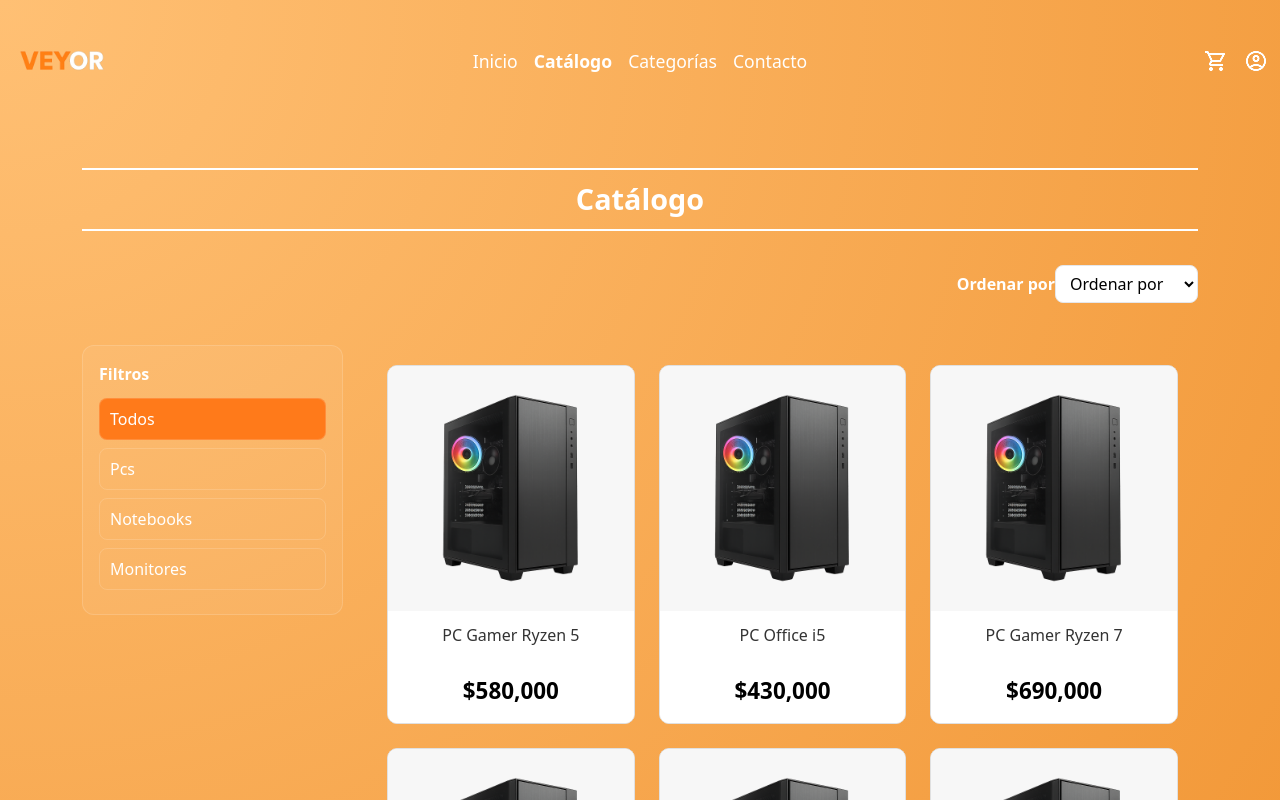
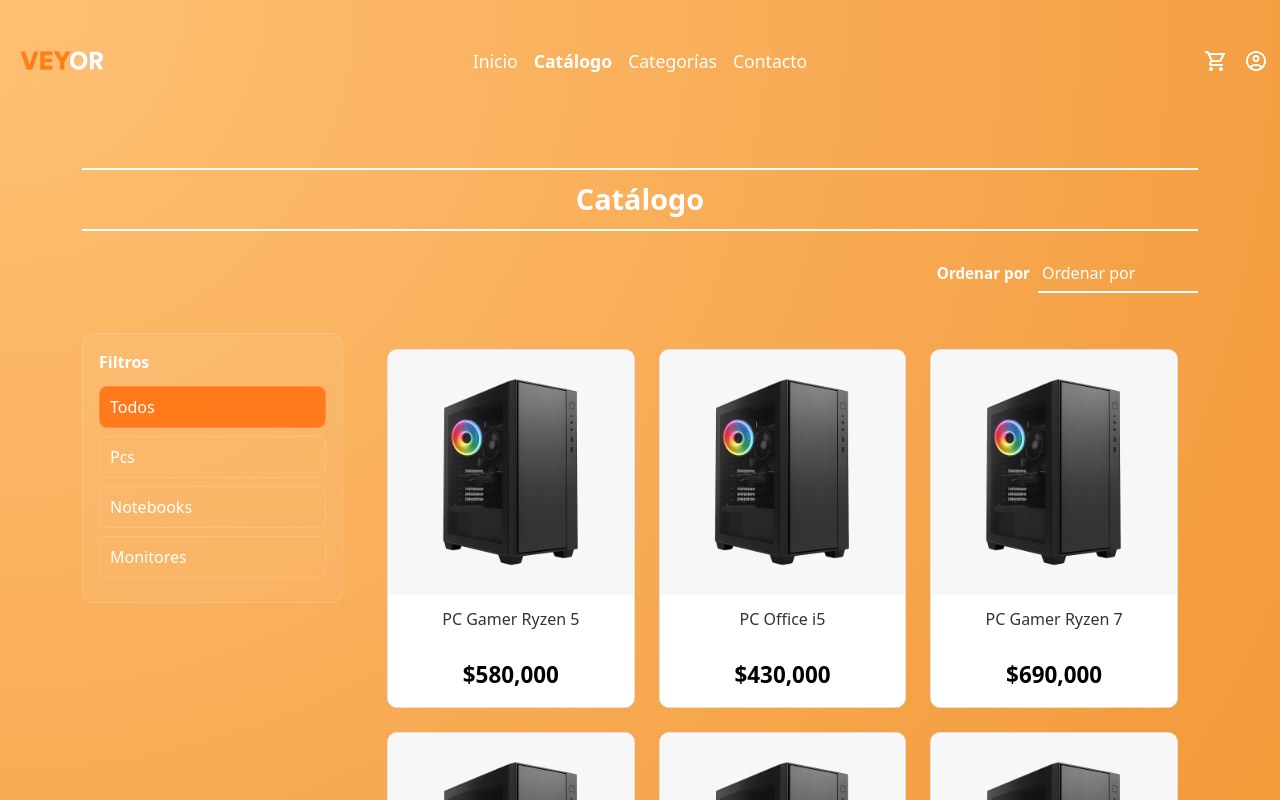
Before and after one commit to pablovenica7/Tech-Ecommerce, a React (Vite) app: page /catalogo in a window 1280 px wide. Shown: the top 800 px of the page. Built offline with nearby package versions, Linux system fonts and the light colour scheme.

Commit message:
Update index.css

```diff
--- a/src/index.css
+++ b/src/index.css
@@ -12,7 +12,7 @@
   --card: #ffffff;
   --cta: #2e7df6;
   --shadow: 0 10px 24px rgba(0,0,0,.10);
-  --nav-h: 100px; /* desktop por defecto (logo 100px) */
+  --nav-h: 100px;
 }
 @media (max-width: 991.98px) { :root { --nav-h: 64px; } }
 @media (max-width: 575.98px) { :root { --nav-h: 56px; } }
@@ -165,7 +165,7 @@ footer h5 { color: #000; font-weight: 600; margin-bottom: 1rem; }
 
 .product-link {
   color: inherit;
-  text-decoration: none;   /* quita el subrayado */
+  text-decoration: none;
   display: flex;
   flex-direction: column;
   height: 100%;
@@ -312,13 +312,13 @@ footer h5 { color: #000; font-weight: 600; margin-bottom: 1rem; }
   border: 1px solid rgba(255,255,255,0.15);
   border-radius: 12px;
   padding: 16px;
-  margin-top: 90px;
+  margin-top: 78px;
 }
 
 .filtros-header {
   color: #fff;
   font-weight: 700;
-  margin-bottom: 12px;
+  margin-bottom: 12px;  /* sin líneas */
 }
 
 .filtro-btn {
@@ -337,18 +337,38 @@ footer h5 { color: #000; font-weight: 600; margin-bottom: 1rem; }
 .filtro-btn:hover { background: #ff7a1a; color: #fff; }
 .filtro-btn.active { background: #ff7a1a; color: #fff; }
 
+/* ==== Ordenar por (minimalista, alineado a la derecha) ==== */
 .ordenar-box {
-  color: #fff;
-  padding: 10px 0;
-  margin-bottom: 16px;
+  display: flex;
+  justify-content: flex-end; /* lo manda a la derecha */
+  align-items: center;
+  gap: 8px;
+  margin-bottom: 20px;
 }
 
-.ordenar-title { font-weight: 700; }
+.ordenar-title {
+  font-size: 0.95rem;
+  font-weight: 600;
+  color: #fff;
+}
 
 .ordenar-select {
+  background: transparent;
+  border: none;
+  border-bottom: 2px solid #fff; /* solo línea abajo */
+  padding: 6px 4px;
+  font: inherit;
+  color: #fff;
+  outline: none;
+  cursor: pointer;
+  appearance: none;
+  -webkit-appearance: none;
+  -moz-appearance: none;
+  min-width: 160px; /* ancho uniforme */
+  text-align: left;
+}
+
+.ordenar-select option {
   background: #fff;
-  border: 1px solid var(--border);
-  border-radius: 8px;
-  padding: 6px 10px;
-  font: inherit;
+  color: #000;
 }
```
